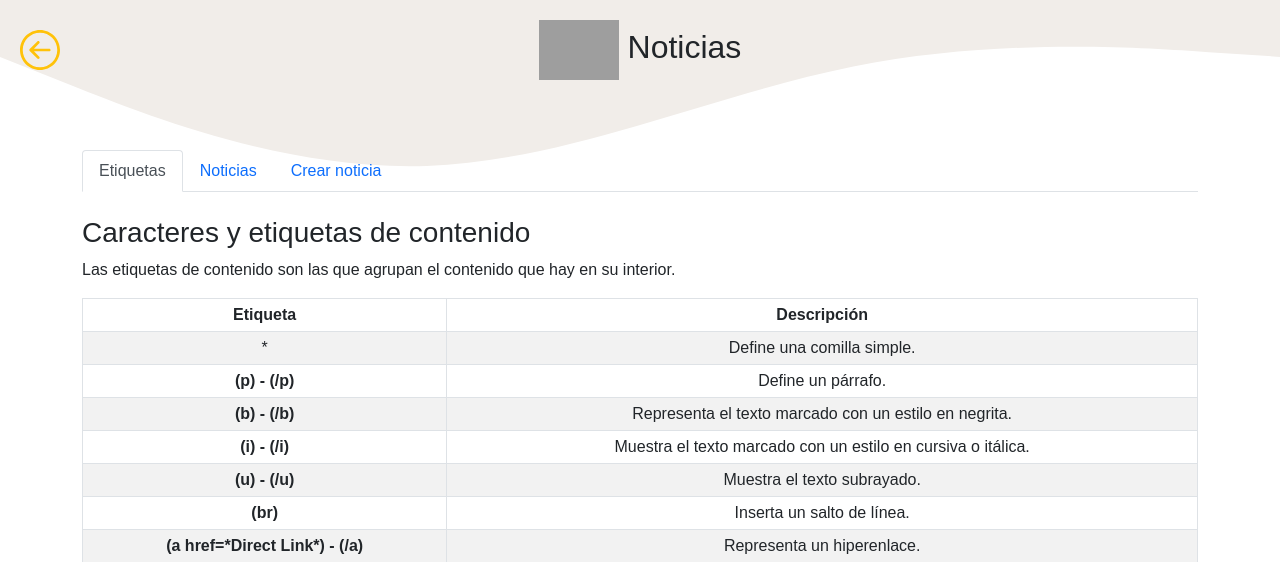
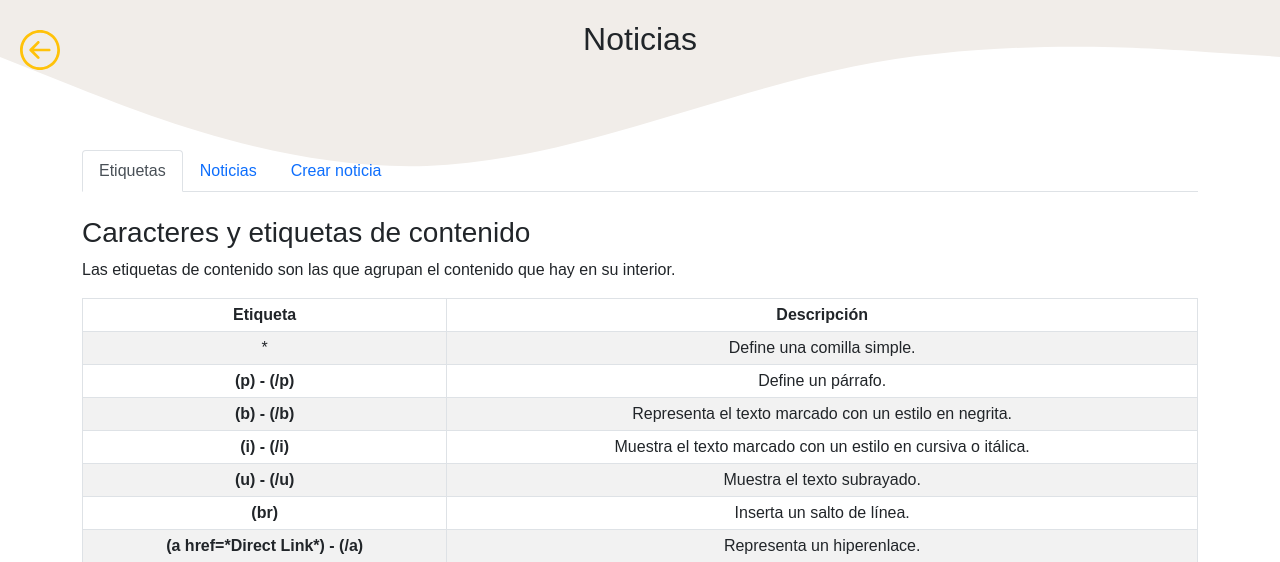
Before and after one commit to dondiegorada/opengatesinternational, a PHP site: page /forms/news.php in a window 1280 px wide. Shown: the top 562 px of the page. Run offline with PHP 8.4, Linux system fonts and the light colour scheme; some web fonts are replaced; grey boxes are pictures that could not be loaded.

Commit message:
Modified: section noticias panel

```diff
--- a/forms/news.php
+++ b/forms/news.php
@@ -27,7 +27,7 @@
         </a>
       </div>
       <div class="titulo">
-        <h2><img src="../media/imagenes/news/noticias.svg" height="60" alt="carga de imaganes"> Noticias</h2>
+        <h2>Noticias</h2>
       </div>
     </header>
 
```
